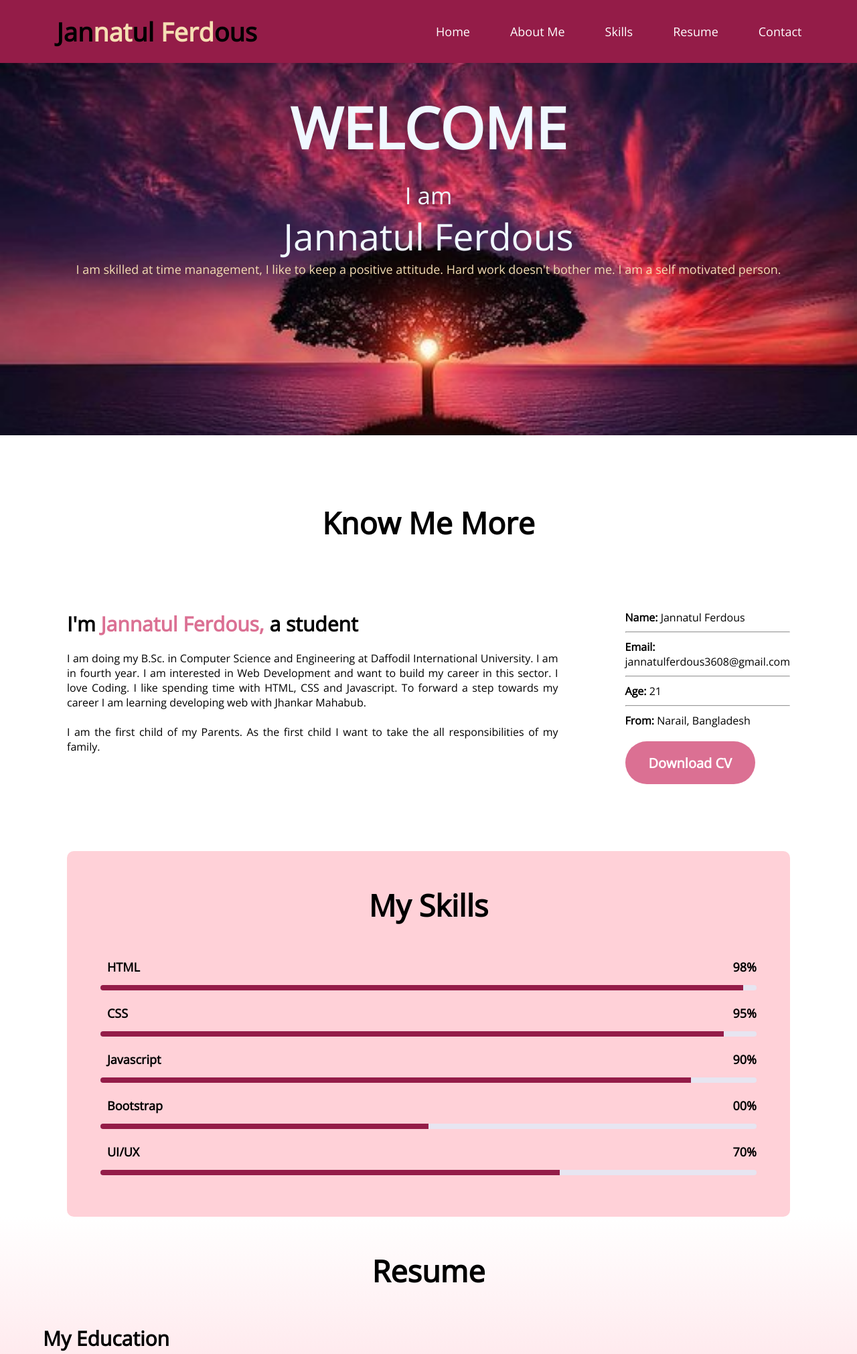
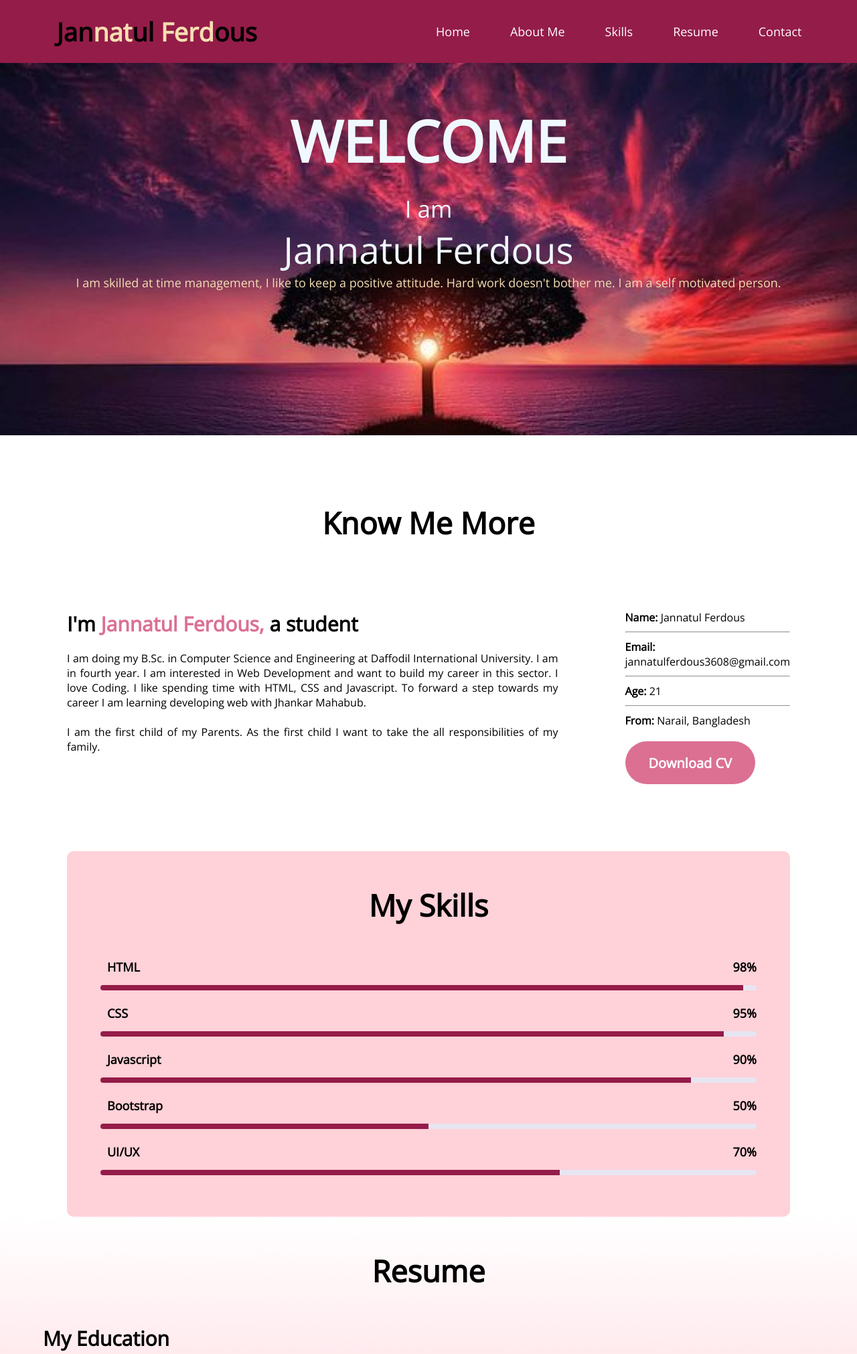
Before and after one commit to jannatul-akhi/my-portfolio, a plain HTML site: page index.html in a window 1280 px wide. Shown: the top 2022 px of the page at 67% size. Drawn offline with nearby package versions, Linux system fonts and the light colour scheme.

Commit message:
padding top

```diff
--- a/index.html
+++ b/index.html
@@ -155,7 +155,7 @@
                     <h4 class="skill-title">Bootstrap</h4>
                 </div>
                 <div>
-                    <h4 class="skill-title">00%</h4>
+                    <h4 class="skill-title">50%</h4>
                 </div>
             </div>
 
--- a/styles/style.css
+++ b/styles/style.css
@@ -67,7 +67,7 @@ section 1
 /* banner style */
 .banner {
     text-align: center;
-    padding-top: 72px;
+    padding-top: 92px;
 }
 .welcome{
     font-weight: 800;
```
